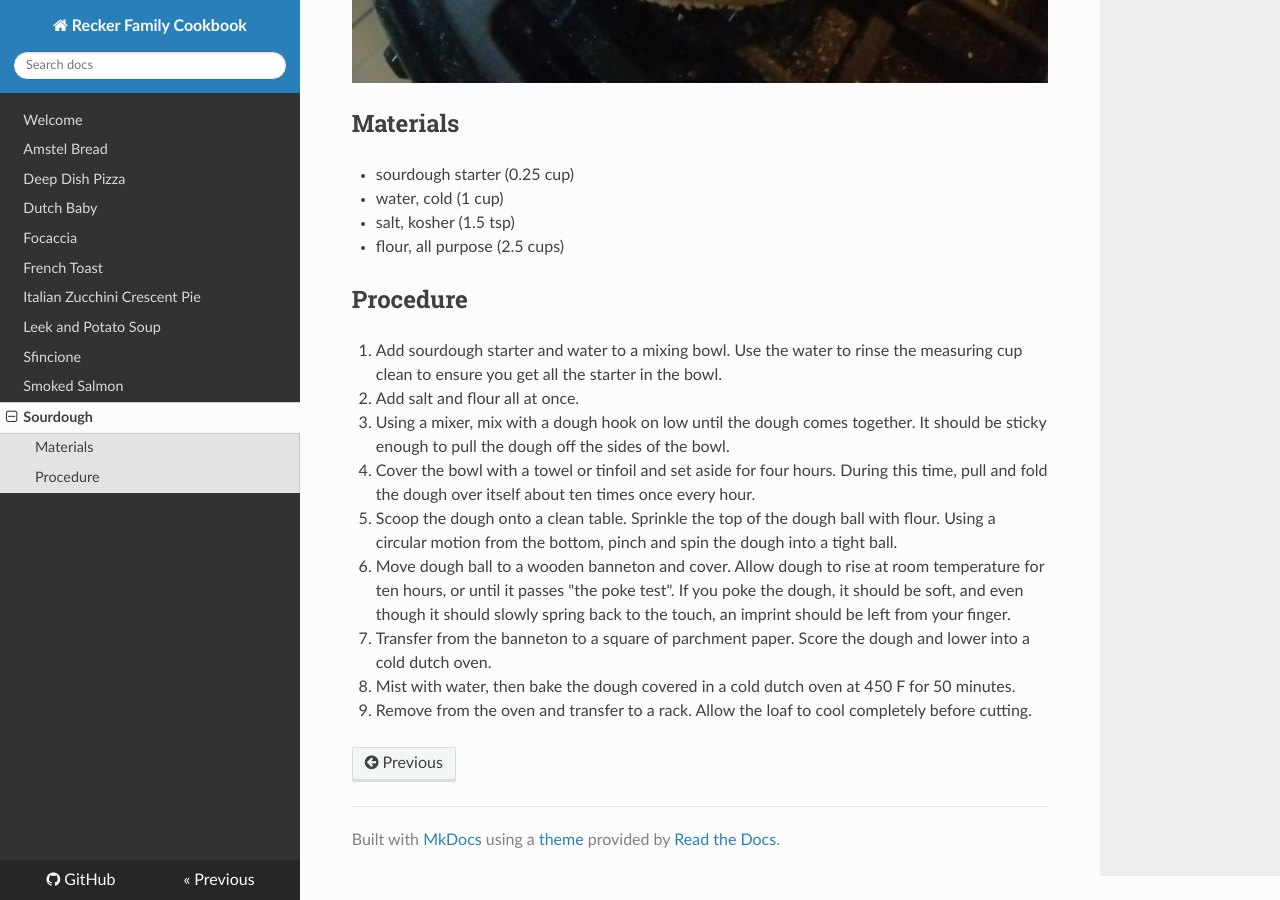
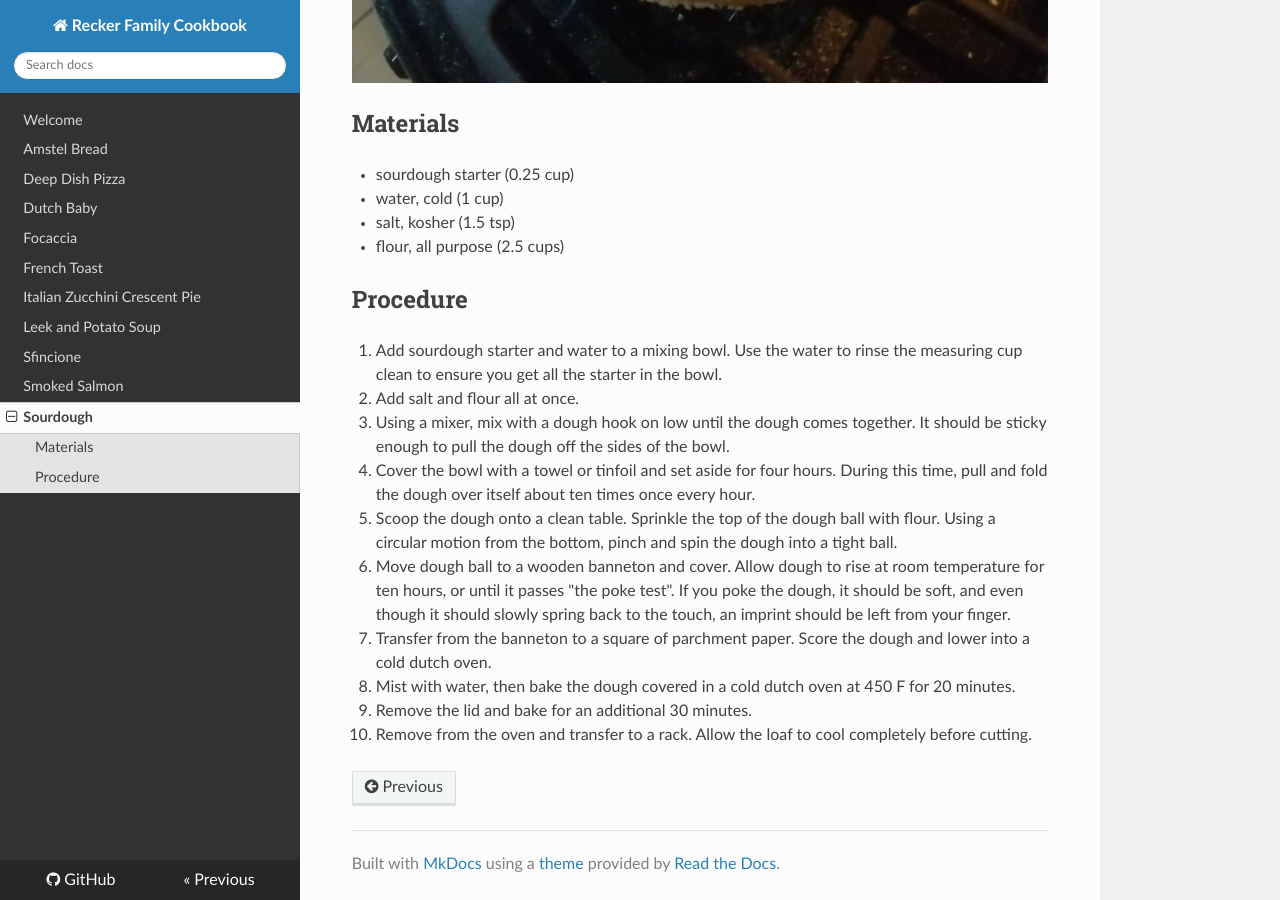
Before and after one commit to arecker/cookbook, an MkDocs documentation site: the page built from recipes/sourdough.md, in a window 1280 px wide and 900 px high, scrolled down 599 px. Built offline with MkDocs 1.6.1, drawn with Linux system fonts in a browser that asks for light colours; nearby versions of some CDN libraries.

Commit message:
sourdough: don't leave lid on

```diff
--- a/recipes/sourdough.md
+++ b/recipes/sourdough.md
@@ -39,7 +39,9 @@
    the dough and lower into a cold dutch oven.
 
 8. Mist with water, then bake the dough covered in a cold dutch oven
-   at 450 F for 50 minutes.
+   at 450 F for 20 minutes.
 
-9. Remove from the oven and transfer to a rack.  Allow the loaf to
-   cool completely before cutting.
+9. Remove the lid and bake for an additional 30 minutes.
+
+10. Remove from the oven and transfer to a rack.  Allow the loaf to
+	cool completely before cutting.
```
